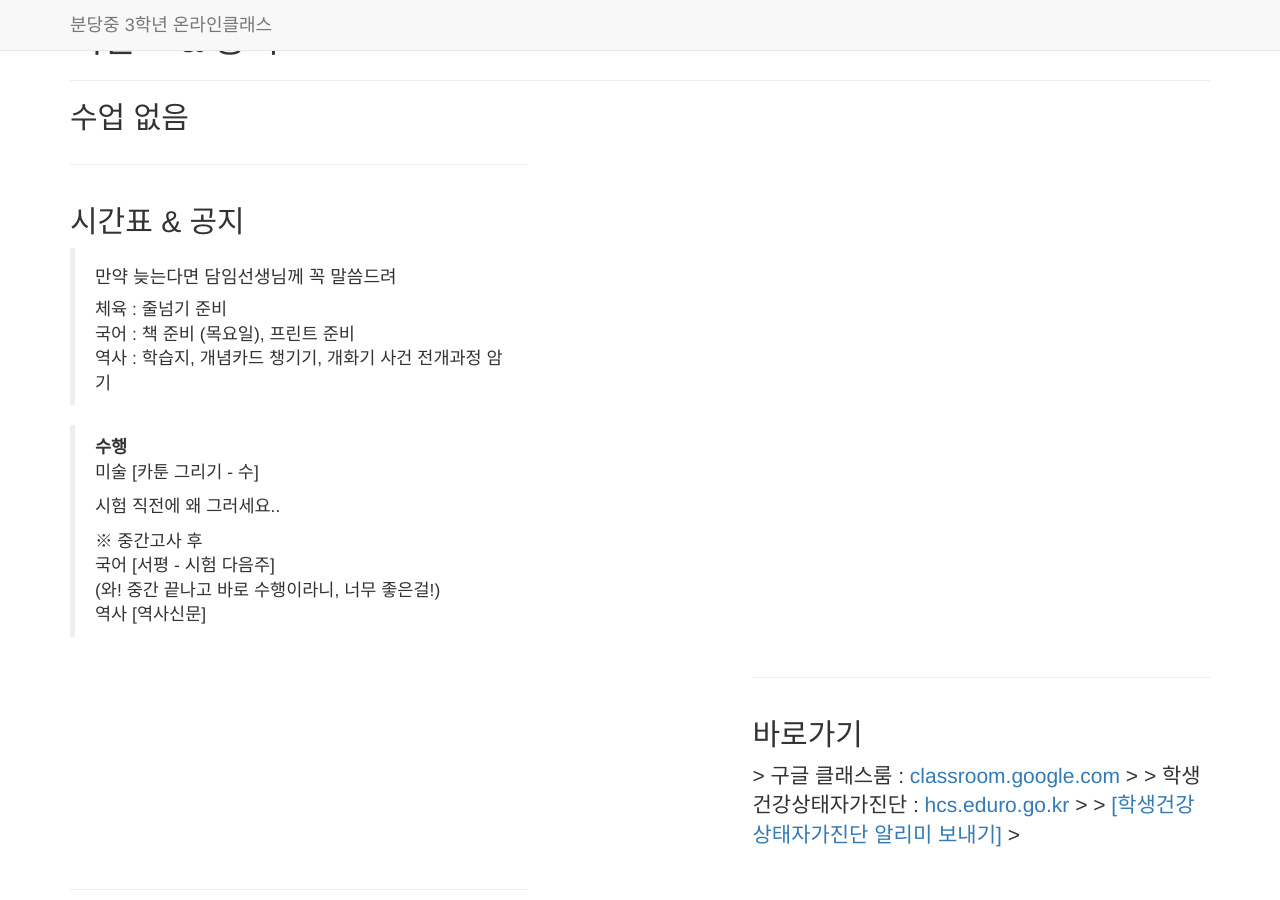
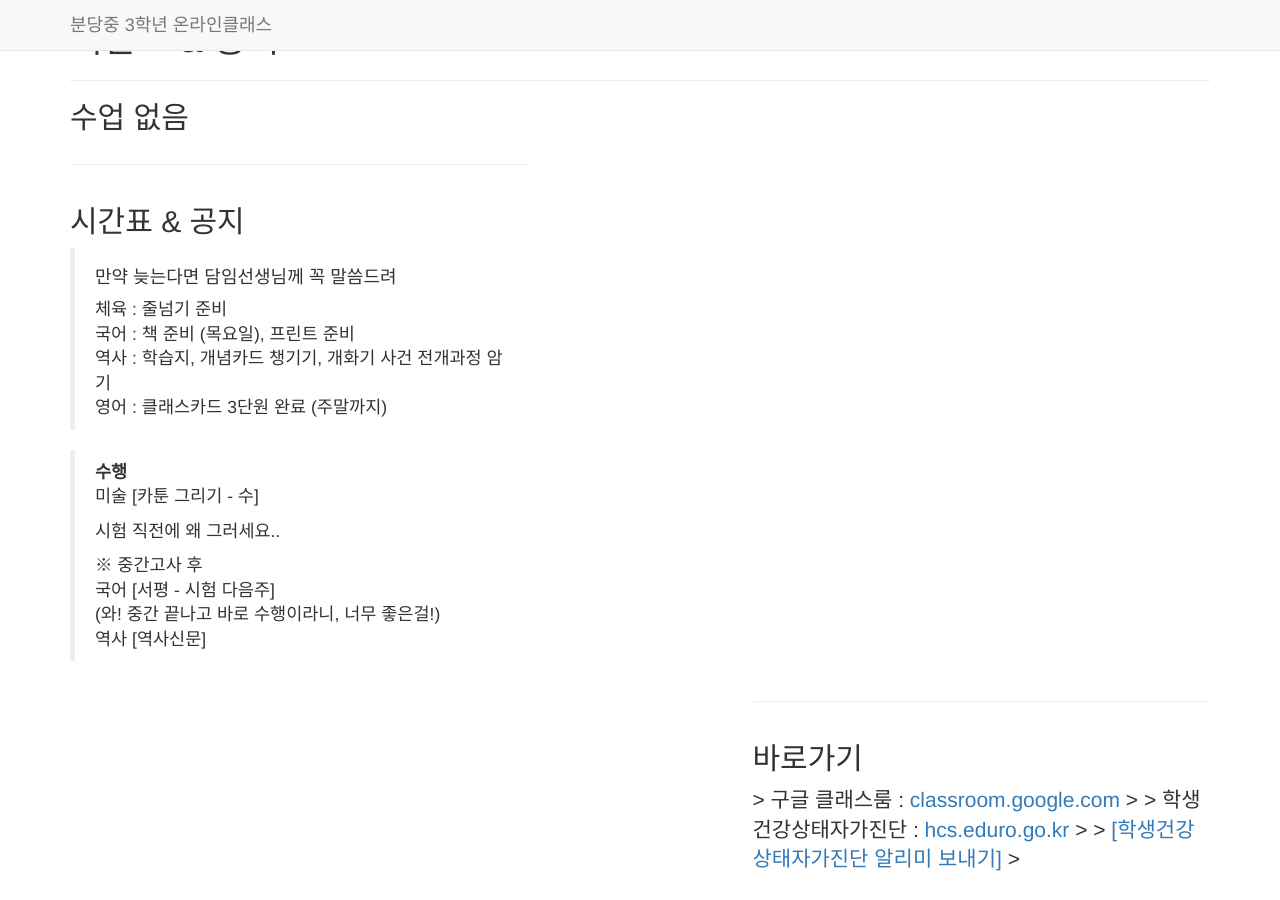
Before and after one commit to bundang-ms-2021/oncl, a Jekyll site: the page built from _posts/2014-09-21-services-1.markdown, in a window 1280 px wide and 900 px high. Built offline with Jekyll 4.4.1, drawn with Linux system fonts in a browser that asks for light colours; nearby versions of some CDN libraries; library files that are not in the unit come from our copies.

Commit message:
Update 2014-09-21-services-1.markdown

```diff
--- a/_posts/2014-09-21-services-1.markdown
+++ b/_posts/2014-09-21-services-1.markdown
@@ -11,6 +11,7 @@ description: |
   > 체육 : 줄넘기 준비
   > 국어 : 책 준비 (목요일), 프린트 준비
   > 역사 : 학습지, 개념카드 챙기기, 개화기 사건 전개과정 암기
+  > 영어 : 클래스카드 3단원 완료 (주말까지)
 
   > **수행**
   > 미술 [카툰 그리기 - 수]
```
